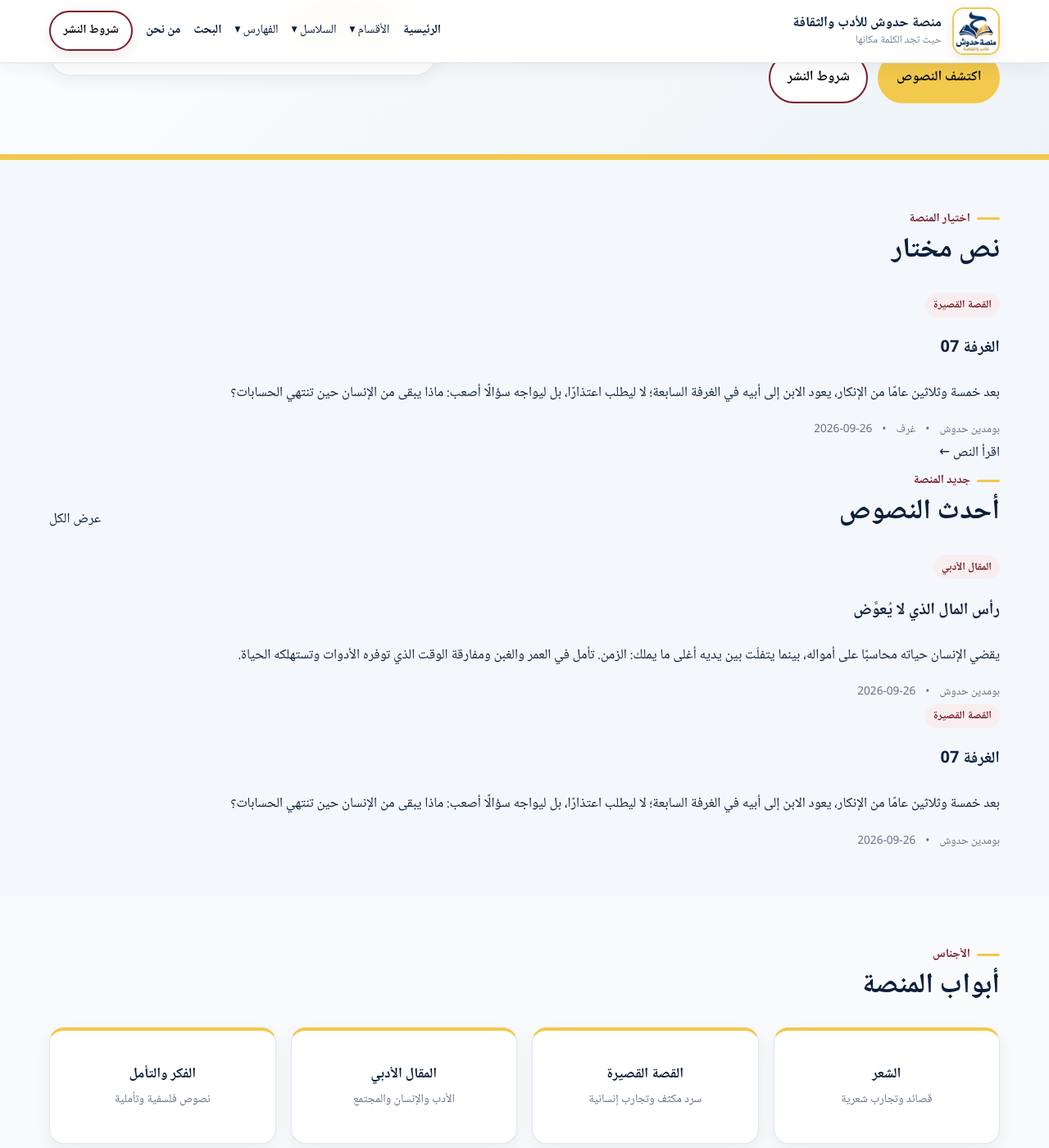
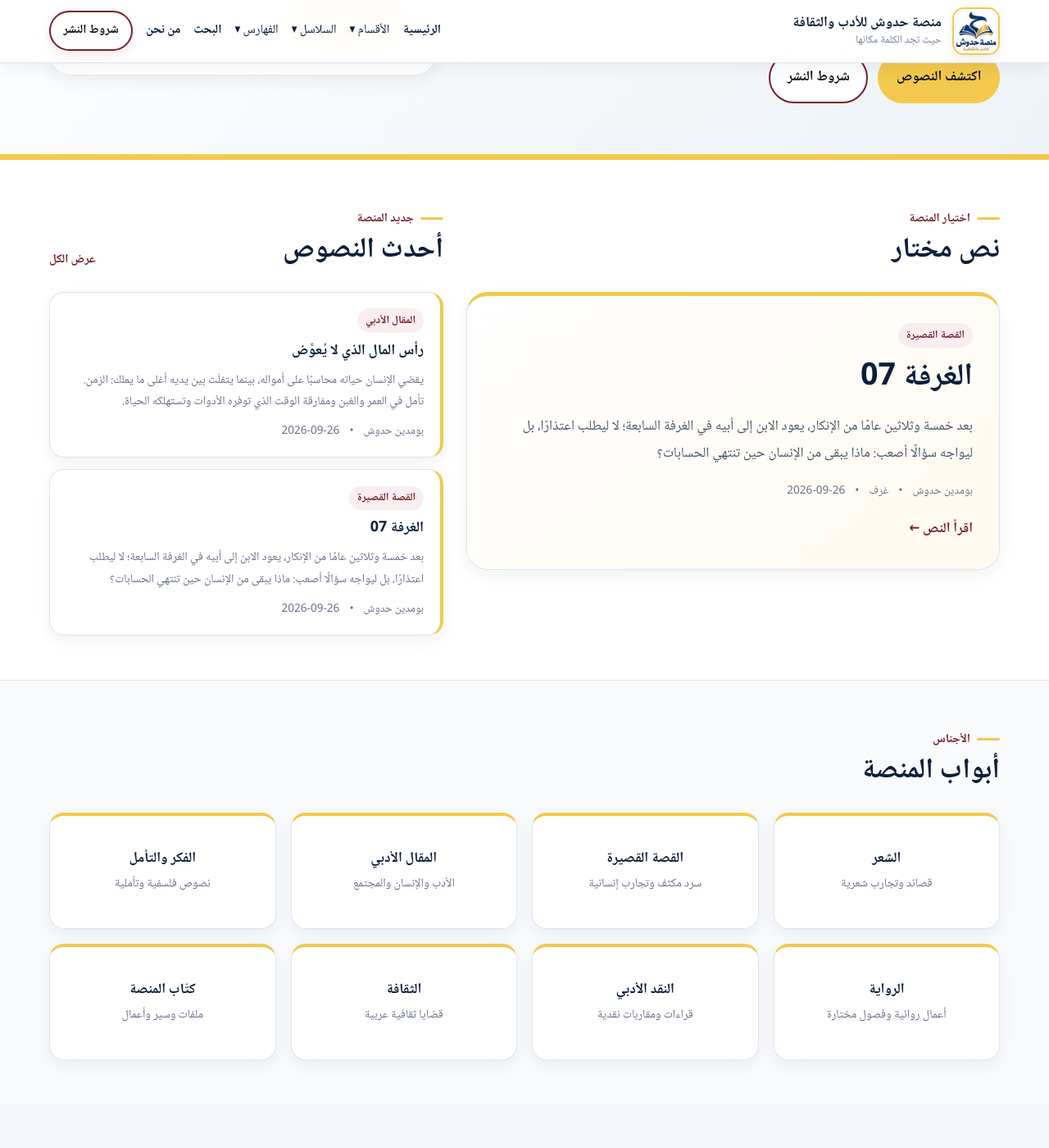
Before and after one commit to sociologue74-collab/haddouche-literature-platform, a Jekyll site: the page index.html, which Jekyll copies as it is, in a window 1280 px wide and 1400 px high, scrolled down 447 px. Shown: the whole window at 82% size. Built offline with Jekyll 4.4.1, drawn with Linux system fonts in a browser that asks for light colours.

Commit message:
Improve homepage, sharing, and mobile responsiveness

```diff
--- a/assets/style.css
+++ b/assets/style.css
@@ -697,3 +697,55 @@
   .footer-logo{width:64px;height:64px}
   .about-logo-block img{width:78px;height:78px}
 }
+
+/* نمو المنصة: الصفحة الرئيسية والمشاركة والهاتف */
+.home-live{background:#fff!important;border-bottom:1px solid var(--line)}
+.home-live-grid{display:grid;grid-template-columns:1.15fr .85fr;gap:28px;align-items:start}
+.section-link{font-weight:800;color:var(--burgundy);font-size:.92rem}
+.featured-article{
+  display:block;background:linear-gradient(145deg,#fff,#fffaf0);
+  border:1px solid var(--line);border-top:5px solid var(--yellow);
+  border-radius:26px;padding:32px;box-shadow:var(--shadow-soft);
+}
+.featured-article h3{font-size:clamp(1.7rem,3vw,2.35rem);line-height:1.45;color:var(--navy);margin:.6rem 0}
+.featured-article p{color:#475467;line-height:1.9}
+.read-more{display:inline-block;margin-top:18px;color:var(--burgundy);font-weight:900}
+.latest-stack{display:grid;gap:14px}
+.latest-mini-card{
+  display:block;background:#fff;border:1px solid var(--line);border-right:4px solid var(--yellow);
+  border-radius:18px;padding:18px 20px;box-shadow:var(--shadow-soft)
+}
+.latest-mini-card h3{font-size:1.12rem;color:var(--navy);margin:.35rem 0}
+.latest-mini-card p{font-size:.9rem;color:var(--muted);margin:.2rem 0 .65rem;display:-webkit-box;-webkit-line-clamp:2;-webkit-box-orient:vertical;overflow:hidden}
+.share{align-items:center;padding:18px 0;border-top:1px solid var(--line);border-bottom:1px solid var(--line)}
+.share-label{color:var(--navy);margin-inline-end:4px}
+.share button{transition:.2s ease}
+.share button:hover{background:var(--yellow-soft);border-color:var(--yellow);transform:translateY(-1px)}
+@media(max-width:850px){
+  .home-live-grid{grid-template-columns:1fr}
+  .topbar .container{gap:12px}
+  nav{min-height:68px}
+  .links{max-height:calc(100vh - 92px);overflow:auto}
+  .hero-grid{grid-template-columns:1fr}
+  .feature-card{display:none}
+  .hero{text-align:center}
+  .hero p{margin-left:auto;margin-right:auto}
+  .hero-actions{justify-content:center}
+}
+@media(max-width:520px){
+  .topbar{font-size:.78rem}
+  .topbar .container{padding:.32rem 0}
+  .brand strong{font-size:.88rem!important}
+  .brand small{font-size:.68rem!important}
+  .brand-logo{width:44px!important;height:44px!important}
+  .menu-btn{font-size:1.4rem}
+  .hero{padding:42px 0 38px!important}
+  .hero h1{font-size:2.15rem!important}
+  .hero p{font-size:.98rem!important;line-height:1.8!important}
+  .hero-actions .btn{width:100%}
+  .featured-article{padding:23px 20px}
+  .featured-article h3{font-size:1.6rem}
+  .share{display:grid;grid-template-columns:1fr 1fr}
+  .share-label{grid-column:1/-1}
+  .share button{width:100%}
+}
```
